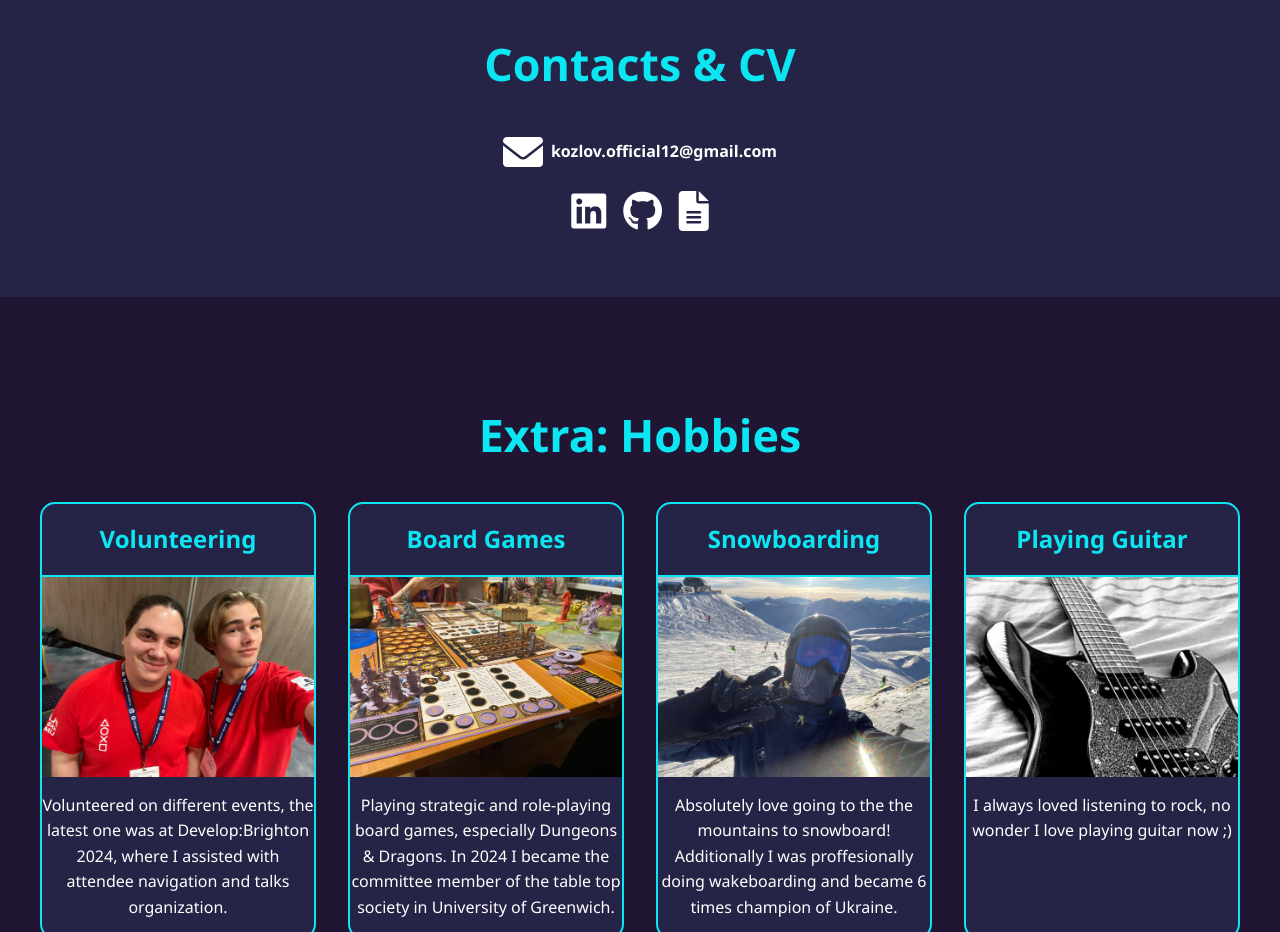
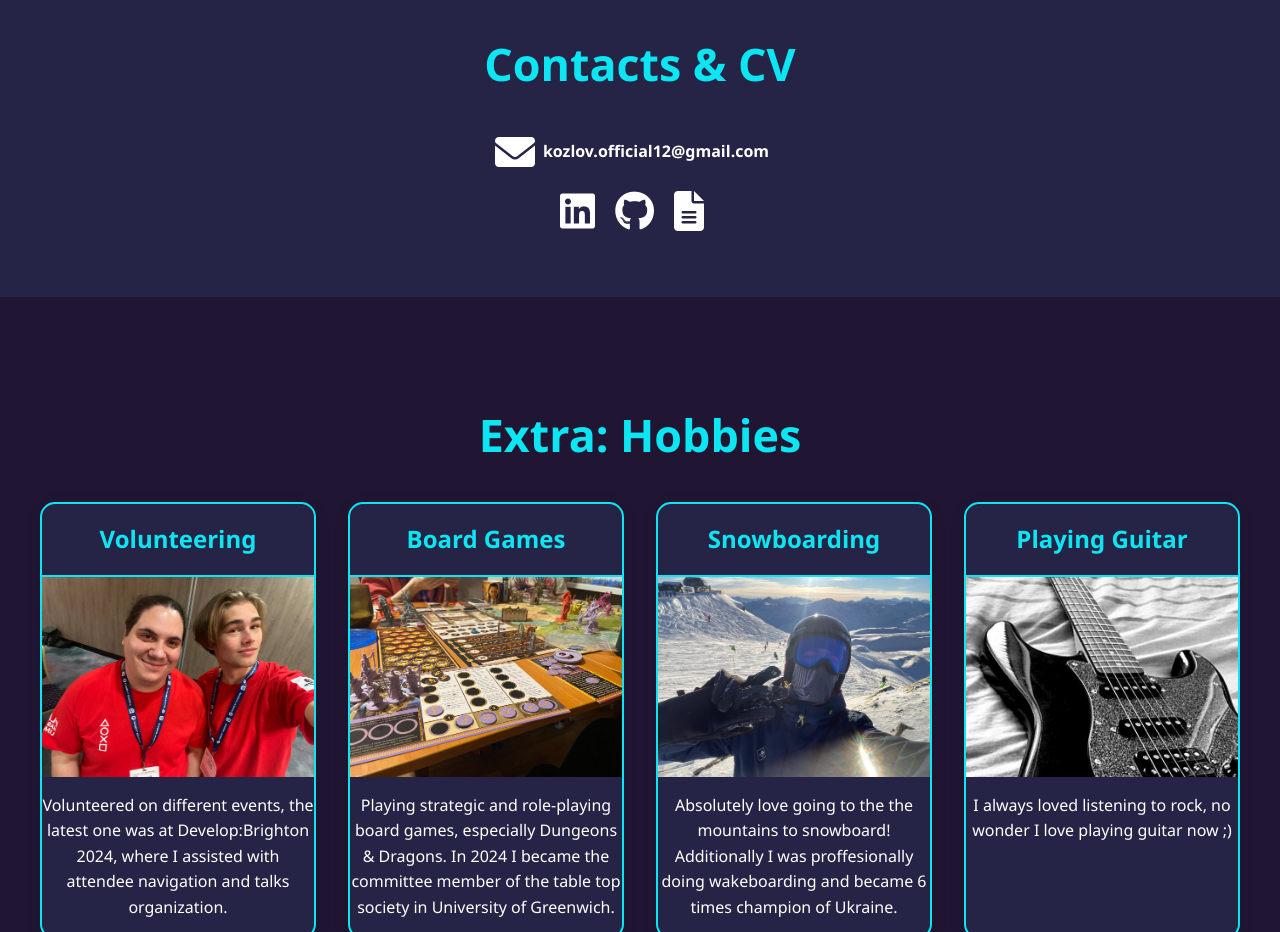
Before and after one commit to dandelion-greenwich/PortfolioWebsite, a plain HTML site: page index.html in a window 1280 px wide. Shown: the part 2820-3752 px from the top of the page. Drawn offline with Linux system fonts and the light colour scheme.

Commit message:
Add email paddin

```diff
--- a/styles.css
+++ b/styles.css
@@ -250,6 +250,7 @@ h1 {
   text-decoration: none; /* Remove underline */
   font-weight: 600; /* Match your existing link style */
   transition: color 0.3s ease;
+  padding-right: 1rem;
 }
 
 .email-link:hover {
@@ -262,7 +263,6 @@ h1 {
 
 .fab {
   font-size: 2.5rem; /* Adjust the size of the icons */
-  margin-right: 0.8rem; /* Add some spacing between the icon and the text */
 }
 
 .regular-link {
```
